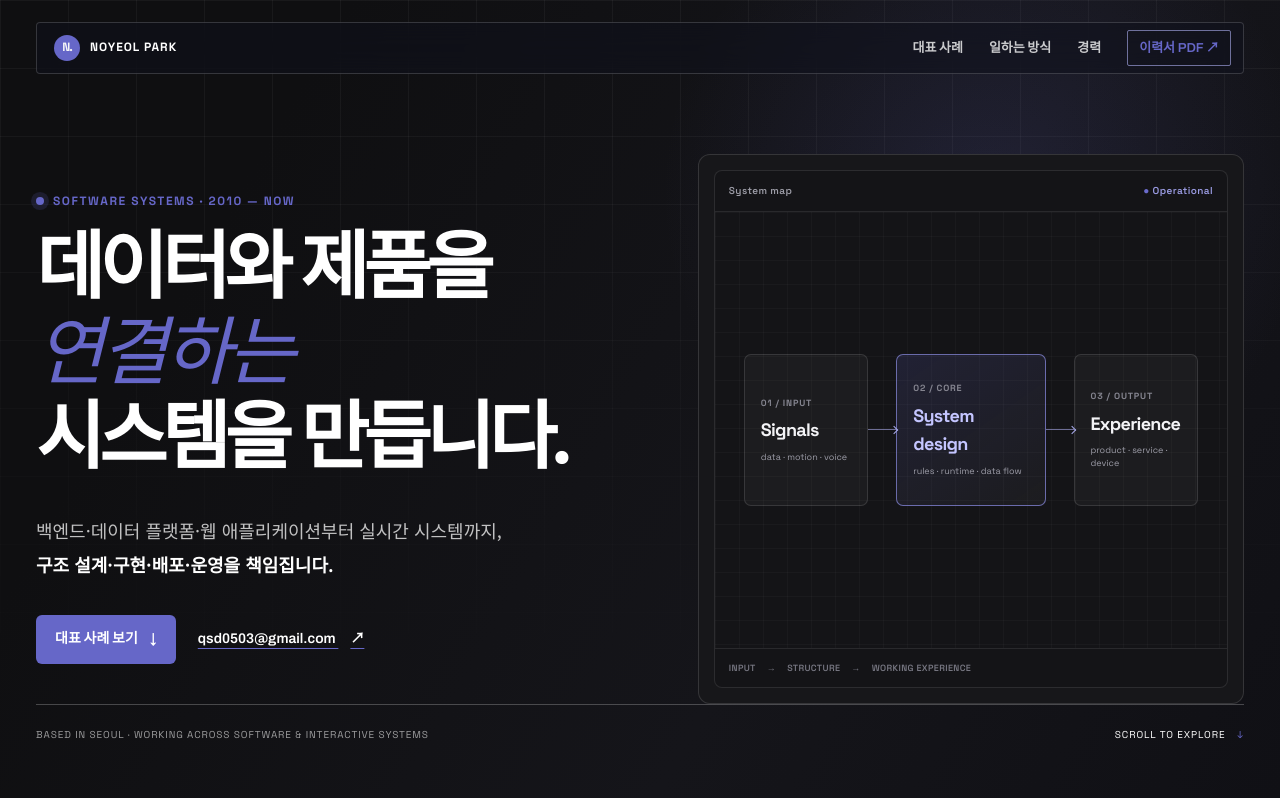
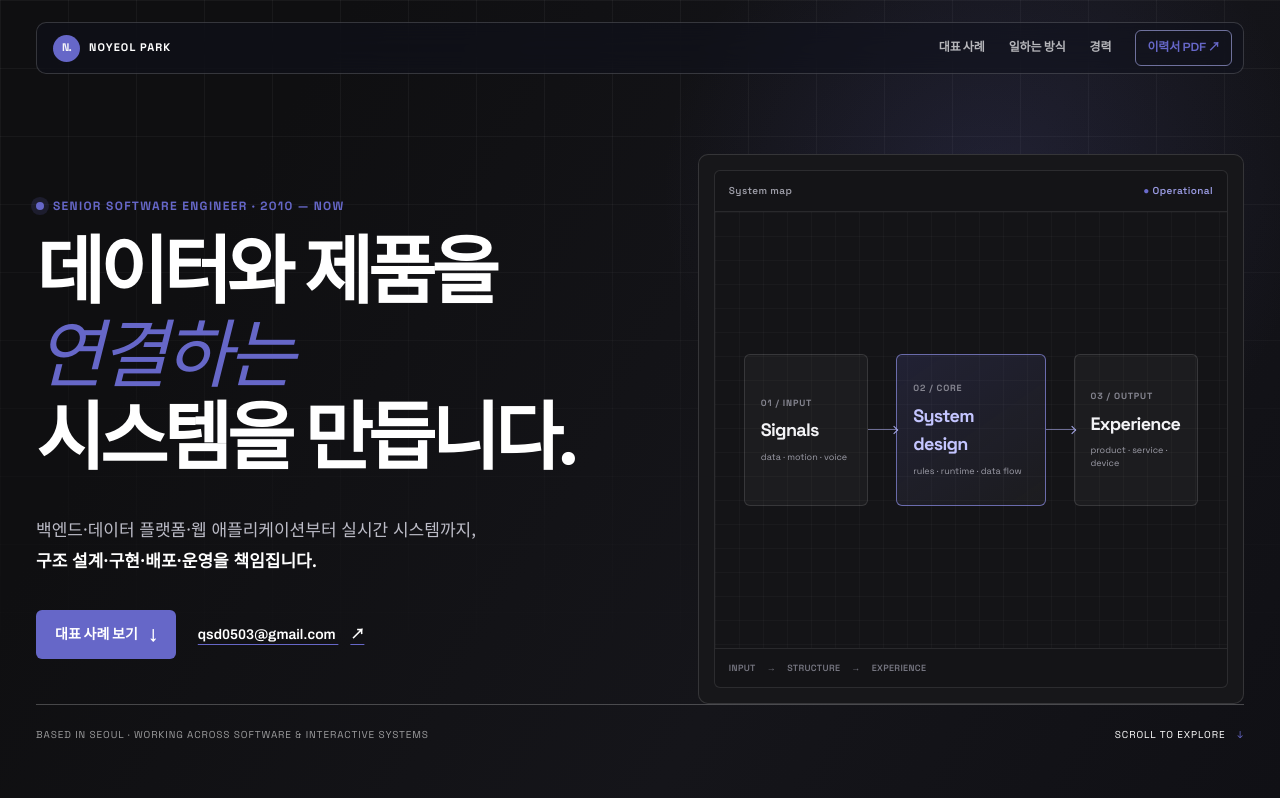
Before and after one commit to pineappleAndsausage/portfolio, a plain HTML site: page index.html in a window 1280 px wide. Shown: the top 798 px of the page. Drawn offline with Linux system fonts and the light colour scheme.

Commit message:
Update index.html and styles.css for improved SEO and design consistency

```diff
--- a/index.html
+++ b/index.html
@@ -14,13 +14,15 @@
     <meta property="og:url" content="https://pinesau.com/" />
     <meta property="og:title" content="박노열 — Senior Software Engineer" />
     <meta property="og:description" content="Backend, Data Systems와 실시간 인터랙티브 시스템을 설계하는 Senior Software Engineer 포트폴리오" />
-    <meta property="og:image" content="https://pinesau.com/assets/images/samramansang/main.jpg" />
-    <meta property="og:image:alt" content="Samramansang 전시에서 관객의 움직임과 디지털 포즈가 연결된 장면" />
+    <meta property="og:image" content="https://pinesau.com/assets/images/og/portfolio-system-map.png" />
+    <meta property="og:image:width" content="1200" />
+    <meta property="og:image:height" content="630" />
+    <meta property="og:image:alt" content="박노열 Senior Software Engineer 포트폴리오" />
     <meta name="twitter:card" content="summary_large_image" />
     <meta name="twitter:title" content="박노열 — Senior Software Engineer" />
     <meta name="twitter:description" content="Backend, Data Systems와 실시간 인터랙티브 시스템을 설계하는 Senior Software Engineer 포트폴리오" />
-    <meta name="twitter:image" content="https://pinesau.com/assets/images/samramansang/main.jpg" />
-    <meta name="twitter:image:alt" content="Samramansang 전시에서 관객의 움직임과 디지털 포즈가 연결된 장면" />
+    <meta name="twitter:image" content="https://pinesau.com/assets/images/og/portfolio-system-map.png" />
+    <meta name="twitter:image:alt" content="박노열 Senior Software Engineer 포트폴리오" />
     <title>박노열 — Senior Software Engineer</title>
     <link rel="icon" type="image/svg+xml" href="favicon.svg" />
     <link rel="preconnect" href="https://fonts.googleapis.com" />
@@ -58,7 +60,7 @@
       <section class="hero section" id="top">
         <div class="hero-grid shell">
           <div class="hero-copy reveal">
-            <p class="eyebrow"><span class="status-dot" aria-hidden="true"></span> SOFTWARE SYSTEMS · 2010 — NOW</p>
+            <p class="eyebrow"><span class="status-dot" aria-hidden="true"></span> SENIOR SOFTWARE ENGINEER · 2010 — NOW</p>
             <h1><span class="hero-title-line">데이터와 제품을</span><span><em>연결하는</em><br />시스템을 만듭니다.</span></h1>
             <p class="hero-lede">
               백엔드·데이터 플랫폼·웹 애플리케이션부터 실시간 시스템까지,<br />
@@ -79,7 +81,7 @@
                 <div class="map-link" aria-hidden="true"></div>
                 <div class="map-node"><small>03 / OUTPUT</small><strong>Experience</strong><span>product · service · device</span></div>
               </div>
-              <div class="system-map-footer"><span>INPUT</span><span>→</span><span>STRUCTURE</span><span>→</span><span>WORKING EXPERIENCE</span></div>
+              <div class="system-map-footer"><span>INPUT</span><span>→</span><span>STRUCTURE</span><span>→</span><span>EXPERIENCE</span></div>
             </div>
           </div>
         </div>
--- a/styles.css
+++ b/styles.css
@@ -1,5 +1,3 @@
-@import url('https://fonts.googleapis.com/css2?family=Archivo:wght@400;500;600;700&family=Noto+Sans+KR:wght@400;500;600;700&family=Space+Grotesk:wght@400;500;600;700&display=swap');
-
 :root {
   --ink: #10111d;
   --ink-soft: #282b3a;
@@ -144,32 +142,73 @@
   --orange: #8d8e9b;
   --line: rgba(255, 255, 255, .12);
   --muted: #8e8e98;
+  --radius-sm: 6px;
+  --radius-md: 10px;
 }
 
-body { background: var(--paper); }
+body {
+  background: var(--paper);
+  text-rendering: optimizeLegibility;
+}
 ::selection { color: #fff; }
-.site-nav .nav-resume { border-color: rgba(169,171,236,.62); }
+.nav-wrap {
+  border-radius: var(--radius-md);
+  padding-inline: 16px 11px;
+}
+.brand { gap: 9px; font-size: 11px; letter-spacing: .1em; }
+.brand-mark { width: 27px; height: 27px; }
+.site-nav { gap: 24px; }
+.site-nav a { color: rgba(245,245,247,.72); font-size: 12px; letter-spacing: -.01em; }
+.site-nav .nav-resume { border-color: rgba(169,171,236,.62); border-radius: var(--radius-sm); }
 .hero { background: #0f0f11; }
 .hero::before { background: radial-gradient(circle at 77% 24%, rgba(102,103,200,.15), transparent 28%), linear-gradient(120deg, #0f0f11 20%, #15151a 64%, #101015); }
 .status-dot { box-shadow: 0 0 0 5px rgba(102,103,200,.16); }
-.button-primary { color: #fff; background: var(--acid); border-radius: 6px; }
+.eyebrow, .section-overline, .case-index { letter-spacing: .11em; }
+.hero h1 {
+  letter-spacing: -.065em;
+  line-height: 1.12;
+}
+.hero-lede {
+  color: #bcbcc7;
+  font-size: 17px;
+  line-height: 1.82;
+}
+.button { border-radius: var(--radius-sm); }
+.button-primary { color: #fff; background: var(--acid); }
 .button-primary:hover { background: #7779da; }
 
-.hero-art { min-height: 440px; padding: 15px; border: 1px solid rgba(255,255,255,.13); border-radius: 12px; background: #17171a; }
+.hero-art { min-height: 440px; padding: 15px; border: 1px solid rgba(255,255,255,.13); border-radius: var(--radius-md); background: #17171a; }
 .hero-art::before, .hero-art::after { content: none; }
-.system-map { display: flex; height: 100%; min-height: 408px; flex-direction: column; border: 1px solid rgba(255,255,255,.1); border-radius: 8px; overflow: hidden; background: #141417; }
+.system-map { display: flex; height: 100%; min-height: 408px; flex-direction: column; border: 1px solid rgba(255,255,255,.1); border-radius: var(--radius-sm); overflow: hidden; background: #141417; }
 .system-map-bar, .system-map-footer { display: flex; align-items: center; justify-content: space-between; padding: 12px 14px; color: #9d9da7; border-bottom: 1px solid rgba(255,255,255,.09); font-family: var(--display); font-size: 10px; font-weight: 600; letter-spacing: .04em; }
 .system-map-footer { justify-content: flex-start; gap: 11px; margin-top: auto; border-top: 1px solid rgba(255,255,255,.09); border-bottom: 0; color: #777782; font-size: 9px; }
 .map-status { color: #9b9ce4; }.map-status::first-letter { color: #6b6ccd; }
 .system-map-body { display: grid; flex: 1; grid-template-columns: 1fr 28px 1.2fr 28px 1fr; align-items: center; gap: 0; padding: 29px; background-image: linear-gradient(rgba(255,255,255,.028) 1px, transparent 1px), linear-gradient(90deg, rgba(255,255,255,.028) 1px, transparent 1px); background-size: 24px 24px; }
-.map-node { display: flex; min-height: 152px; flex-direction: column; justify-content: center; gap: 6px; padding: 16px; border: 1px solid rgba(255,255,255,.12); border-radius: 7px; background: rgba(255,255,255,.035); }
+.map-node { display: flex; min-height: 152px; flex-direction: column; justify-content: center; gap: 6px; padding: 16px; border: 1px solid rgba(255,255,255,.12); border-radius: var(--radius-sm); background: rgba(255,255,255,.035); }
 .map-node small { color: #858590; font-family: var(--display); font-size: 9px; font-weight: 700; letter-spacing: .09em; }.map-node strong { color: #f3f3f6; font-family: var(--display); font-size: 18px; letter-spacing: -.04em; }.map-node span { color: #9d9da8; font-family: var(--display); font-size: 9px; line-height: 1.45; }.map-node--core { border-color: rgba(136,137,222,.72); background: linear-gradient(145deg, rgba(102,103,200,.17), rgba(255,255,255,.035)); }.map-node--core strong { color: #c4c5ff; }
 .map-link { position: relative; height: 1px; background: rgba(169,171,236,.6); }.map-link::after { content: ''; position: absolute; top: 50%; right: -1px; width: 5px; height: 5px; border-top: 1px solid #a9abec; border-right: 1px solid #a9abec; transform: translateY(-50%) rotate(45deg); }
 
 .proof-strip { border-block: 1px solid rgba(255,255,255,.09); color: var(--ink); background: #151518; }.proof-item, .proof-item:first-child { border-color: rgba(255,255,255,.09); }.proof-item strong span { color: var(--blue); }
-.work { background: #0f0f11; }.project-card { border-color: rgba(255,255,255,.13); border-radius: 10px; background: #1a1a1e; }.project-card:hover { border-color: rgba(169,171,236,.75); }.project-card--nachos { background: #1a1a20; }.nachos-visual { background: radial-gradient(circle at 45% 48%, #45456b, #24242b 57%, #17171b); }.nachos-visual::before, .nachos-visual::after { border-color: rgba(169,171,236,.45); }.data-node { box-shadow: 0 0 0 7px rgba(102,103,200,.12); }.project-tags i { border-color: rgba(255,255,255,.22); color: rgba(255,255,255,.7); }
+.approach h2, .section-heading h2, .contact h2 {
+  letter-spacing: -.055em;
+  line-height: 1.1;
+}
+.approach-statement p, .heading-note, .capability-row p, .timeline li div > p {
+  color: #b5b5c0;
+}
+.reasoning-path small { color: #9696a1; }
+.work { background: #0f0f11; }.project-card { border-color: rgba(255,255,255,.13); border-radius: var(--radius-md); background: #1a1a1e; }.project-card:hover { border-color: rgba(169,171,236,.75); }.project-card--nachos { background: #1a1a20; }.nachos-visual { background: radial-gradient(circle at 45% 48%, #45456b, #24242b 57%, #17171b); }.nachos-visual::before, .nachos-visual::after { border-color: rgba(169,171,236,.45); }.data-node { box-shadow: 0 0 0 7px rgba(102,103,200,.12); }.project-tags i { border-color: rgba(255,255,255,.22); color: rgba(255,255,255,.7); }
+.project-title { letter-spacing: -.055em; line-height: 1.07; }
+.project-summary { color: rgba(245,245,247,.72); line-height: 1.75; }
+.project-tags { gap: 6px; }
+.project-tags i { border-radius: var(--radius-sm); }
 .capability { background: var(--paper-deep); }.career, .more-work { background: var(--paper); }.more-work-item:hover { color: var(--blue); }
 .contact { background: #111114; }.contact::before { background: radial-gradient(circle, rgba(102,103,200,.21), rgba(55,56,96,.1) 43%, transparent 68%); }.site-footer { background: #0d0d0f; }
+
+.case-page-title { letter-spacing: -.065em; line-height: 1.05; }
+.case-page-lede { color: #bebec8; line-height: 1.82; }
+.case-summary-card, .case-constraint, .case-result, .case-flow, .case-flow-node, .case-dual-flow > div, .mermaid-diagram { border-radius: var(--radius-sm); }
+.case-detail-section > p { color: #bebec8; line-height: 1.85; }
 
 @media (max-width: 620px) {
   .hero-art { min-height: 300px; padding: 10px; }
@@ -215,3 +254,7 @@
 .case-learning-signal p { margin: 11px 0 0; color: #a9a9b2; font-family: 'Noto Sans KR', sans-serif; font-size: 12px; line-height: 1.75; word-break: keep-all; }
 @media (max-width: 820px) { .case-learning-grid { grid-template-columns: 1fr; } }
 @media (max-width: 820px) { .case-detail-section { display: block; }.case-detail-section > .case-section-index { margin: 0 0 18px; } }
+
+/* Final typography pass for the long-form case studies. */
+.case-page-title { letter-spacing: -.065em; line-height: 1.06; }
+.case-page-lede, .case-detail-section > p { color: #bebec8; line-height: 1.82; }
```
Also changed, not shown: assets/images/og/portfolio-system-map.png (added), assets/images/og/portfolio-systems.svg (added).
